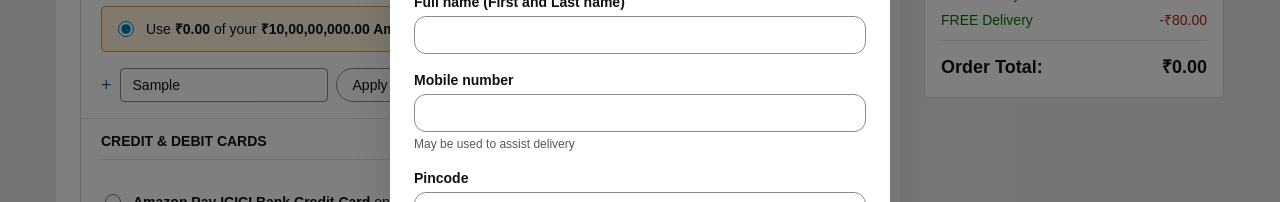
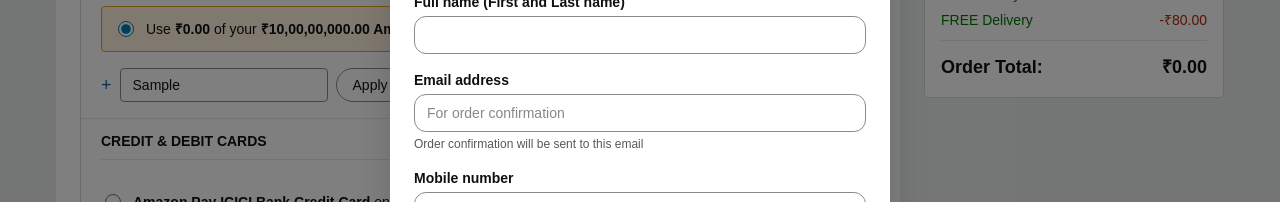
Before and after one commit to deevee47/scaler-amazon-clone-assignment, a Next.js app: page /checkout in a window 1280 px wide. Both pictures are taken after typing "Sample" into the empty fields and a click on the button "Add address". Shown: the part 334-536 px from the top of the page. Built offline with nearby package versions, Linux system fonts and the light colour scheme; no server answers.

Commit message:
feat: email input in address for order confirmation mail

```diff
--- a/app/checkout/_components/AddAddressModal.tsx
+++ b/app/checkout/_components/AddAddressModal.tsx
@@ -18,6 +18,7 @@ export default function AddAddressModal({
   const [form, setForm] = useState({
     country: "India",
     fullName: "",
+    email: "",
     mobile: "",
     pincode: "",
     flat: "",
@@ -45,6 +46,7 @@ export default function AddAddressModal({
   function handleSubmit() {
     onSave({
       fullName: form.fullName,
+      email: form.email,
       mobile: form.mobile,
       pincode: form.pincode,
       flat: form.flat,
@@ -112,6 +114,18 @@ export default function AddAddressModal({
               onChange={(e) => set("fullName", e.target.value)}
               className={inputCls}
             />
+          </div>
+
+          <div>
+            <label className={labelCls}>Email address</label>
+            <input
+              type="email"
+              value={form.email}
+              onChange={(e) => set("email", e.target.value)}
+              placeholder="For order confirmation"
+              className={inputCls}
+            />
+            <p className="text-xs text-[#565959] mt-1">Order confirmation will be sent to this email</p>
           </div>
 
           <div>
--- a/app/checkout/page.tsx
+++ b/app/checkout/page.tsx
@@ -54,7 +54,7 @@ export default function CheckoutPage() {
     };
 
     const body = {
-      email: "guest@amazon.in",
+      email: address.email ?? "guest@amazon.in",
       shippingAddress: {
         name: address.fullName,
         phone: address.mobile ?? "",
--- a/lib/store.ts
+++ b/lib/store.ts
@@ -29,6 +29,7 @@ export interface AddressRecord {
   id: number;
   sessionId: string;
   fullName: string;
+  email: string | null;
   mobile: string | null;
   pincode: string | null;
   flat: string | null;
@@ -43,6 +44,7 @@ export interface AddressRecord {
 
 export interface AddressPayload {
   fullName: string;
+  email?: string;
   mobile?: string;
   pincode?: string;
   flat?: string;
```
